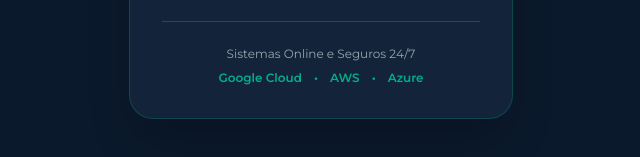
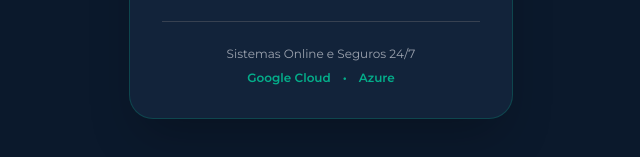
Before and after one commit to rafaelbrandao1984/Aera-Cloud, a plain HTML site: page cartao/index.html in a window 1280 px wide. Shown: the part 571-728 px from the top of the page, 319-959 px from the left. Drawn offline with nearby package versions, Linux system fonts and the light colour scheme.

Commit message:
teste: alteração de conteúdo para validar deploy automático

```diff
--- a/cartao/index.html
+++ b/cartao/index.html
@@ -64,8 +64,6 @@
             <div class="flex justify-center space-x-3 text-menta opacity-80 font-semibold">
                 <span>Google Cloud</span>
                 <span>•</span>
-                <span>AWS</span>
-                <span>•</span>
                 <span>Azure</span>
             </div>
         </div>
```
Also changed, not shown: 1 other file.
